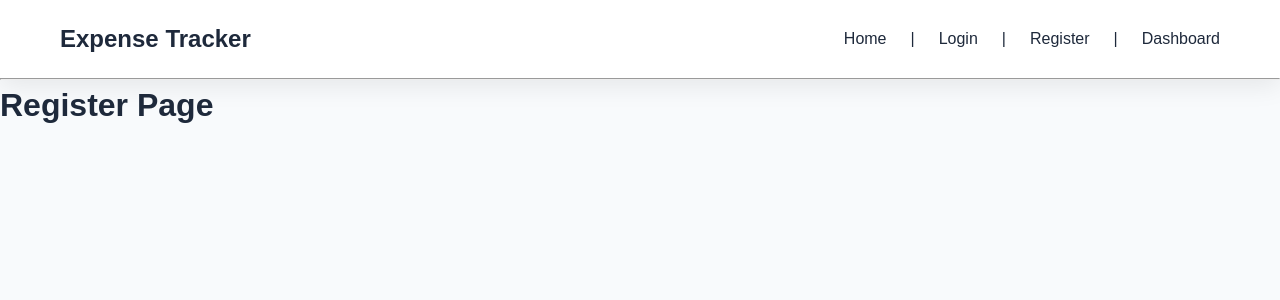
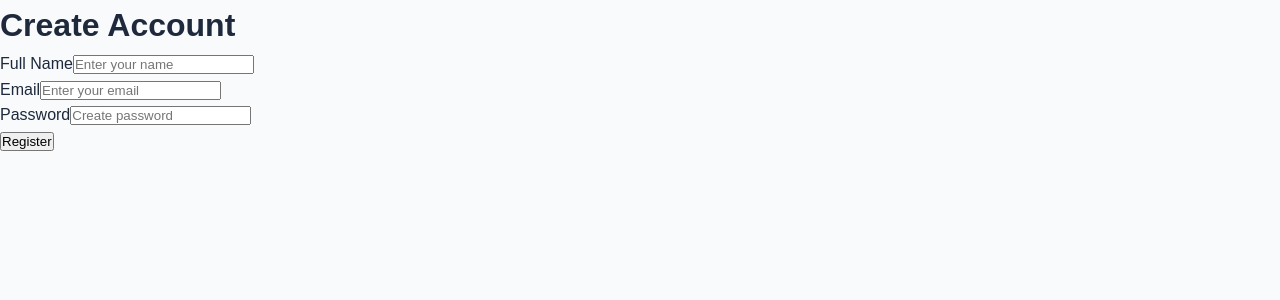
Before and after one commit to GirinathN/expense-tracker, a React (Vite) app in the folder client/: page /register in a window 1280 px wide. Shown: the top 300 px of the page. Built offline with nearby package versions, Linux system fonts and the light colour scheme.

Commit message:
Build reusable authentication UI components

```diff
--- a/client/src/App.jsx
+++ b/client/src/App.jsx
@@ -1,6 +1,7 @@
 import { BrowserRouter, Routes, Route } from "react-router-dom";
 
 import MainLayout from "./layouts/MainLayout";
+import AuthLayout from "./layouts/AuthLayout";
 
 import Home from "./pages/Home";
 import Login from "./pages/Login";
@@ -13,18 +14,19 @@ function App() {
         <BrowserRouter>
             <Routes>
 
+                {/* Main Application */}
                 <Route element={<MainLayout />}>
-
                     <Route path="/" element={<Home />} />
-
-                    <Route path="/login" element={<Login />} />
-
-                    <Route path="/register" element={<Register />} />
-
                     <Route path="/dashboard" element={<Dashboard />} />
-
                 </Route>
 
+                {/* Authentication Pages */}
+                <Route element={<AuthLayout />}>
+                    <Route path="/login" element={<Login />} />
+                    <Route path="/register" element={<Register />} />
+                </Route>
+
+                {/* 404 Page */}
                 <Route path="*" element={<NotFound />} />
 
             </Routes>
--- /dev/null
+++ b/client/src/components/Button.jsx
@@ -0,0 +1,9 @@
+function Button({ text, type = "button" }) {
+    return (
+        <button type={type}>
+            {text}
+        </button>
+    );
+}
+
+export default Button;
--- /dev/null
+++ b/client/src/components/InputField.jsx
@@ -0,0 +1,22 @@
+function InputField({
+    label,
+    type,
+    placeholder,
+    value,
+    onChange
+}) {
+    return (
+        <div>
+            <label>{label}</label>
+
+            <input
+                type={type}
+                placeholder={placeholder}
+                value={value}
+                onChange={onChange}
+            />
+        </div>
+    );
+}
+
+export default InputField;
--- /dev/null
+++ b/client/src/layouts/AuthLayout.jsx
@@ -0,0 +1,15 @@
+import { Outlet } from "react-router-dom";
+
+function AuthLayout() {
+
+    return (
+        <div className="auth-layout">
+
+            <Outlet />
+
+        </div>
+    );
+
+}
+
+export default AuthLayout;
--- a/client/src/pages/Login.jsx
+++ b/client/src/pages/Login.jsx
@@ -1,5 +1,39 @@
+import { useState } from "react";
+
+import InputField from "../components/InputField";
+import Button from "../components/Button";
+
 function Login() {
-    return <h1>Login Page</h1>;
+
+    const [email, setEmail] = useState("");
+
+    const [password, setPassword] = useState("");
+
+    return (
+        <div>
+
+            <h1>Login</h1>
+
+            <InputField
+                label="Email"
+                type="email"
+                placeholder="Enter your email"
+                value={email}
+                onChange={(e) => setEmail(e.target.value)}
+            />
+
+            <InputField
+                label="Password"
+                type="password"
+                placeholder="Enter your password"
+                value={password}
+                onChange={(e) => setPassword(e.target.value)}
+            />
+
+            <Button text="Login" />
+
+        </div>
+    );
 }
 
 export default Login;
--- a/client/src/pages/Register.jsx
+++ b/client/src/pages/Register.jsx
@@ -1,5 +1,49 @@
+import { useState } from "react";
+
+import InputField from "../components/InputField";
+import Button from "../components/Button";
+
 function Register() {
-    return <h1>Register Page</h1>;
+
+    const [name, setName] = useState("");
+
+    const [email, setEmail] = useState("");
+
+    const [password, setPassword] = useState("");
+
+    return (
+        <div>
+
+            <h1>Create Account</h1>
+
+            <InputField
+                label="Full Name"
+                type="text"
+                placeholder="Enter your name"
+                value={name}
+                onChange={(e)=>setName(e.target.value)}
+            />
+
+            <InputField
+                label="Email"
+                type="email"
+                placeholder="Enter your email"
+                value={email}
+                onChange={(e)=>setEmail(e.target.value)}
+            />
+
+            <InputField
+                label="Password"
+                type="password"
+                placeholder="Create password"
+                value={password}
+                onChange={(e)=>setPassword(e.target.value)}
+            />
+
+            <Button text="Register" />
+
+        </div>
+    );
 }
 
 export default Register;
```
